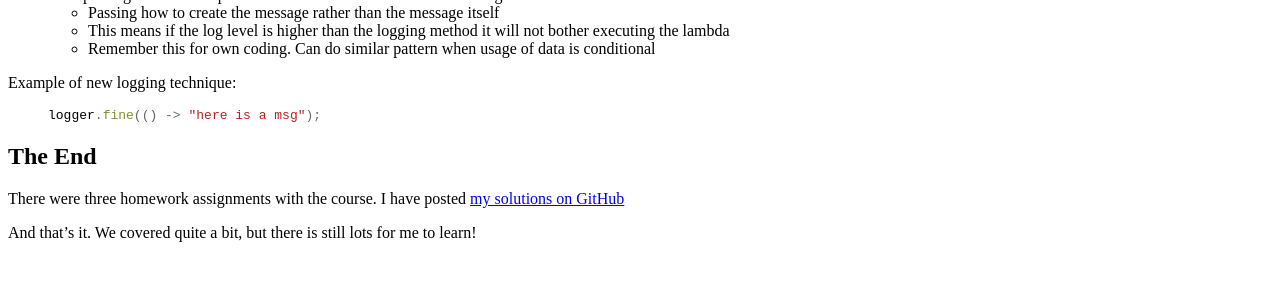
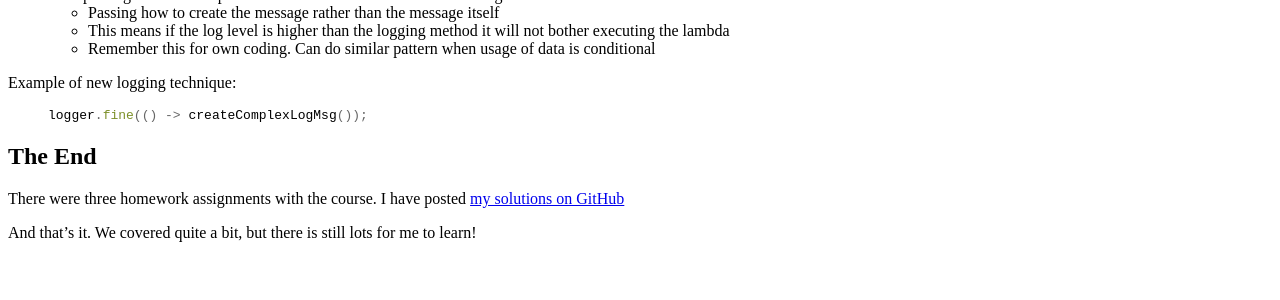
Before and after one commit to MonicaG/MonicaG.github.io, a Jekyll site: the page built from _posts/2015-08-07-java-8-notes.md, in a window 1280 px wide and 900 px high, scrolled down 5181 px. Shown: the part 441-741 px from the top of the window. Built offline with Jekyll 4.4.1, drawn with Linux system fonts in a browser that asks for light colours; nearby versions of some CDN libraries; a style sheet for code colours, icons or effects is not loaded.

Commit message:
small fix

```diff
--- a/_posts/2015-08-07-java-8-notes.md
+++ b/_posts/2015-08-07-java-8-notes.md
@@ -333,7 +333,7 @@ opt.ifPresent(this::print);
 
 Example of new logging technique:
 {% highlight java %}
-logger.fine(() -> "here is a msg");
+logger.fine(() -> createComplexLogMsg());
 {% endhighlight %}
 
 ## The End
```
